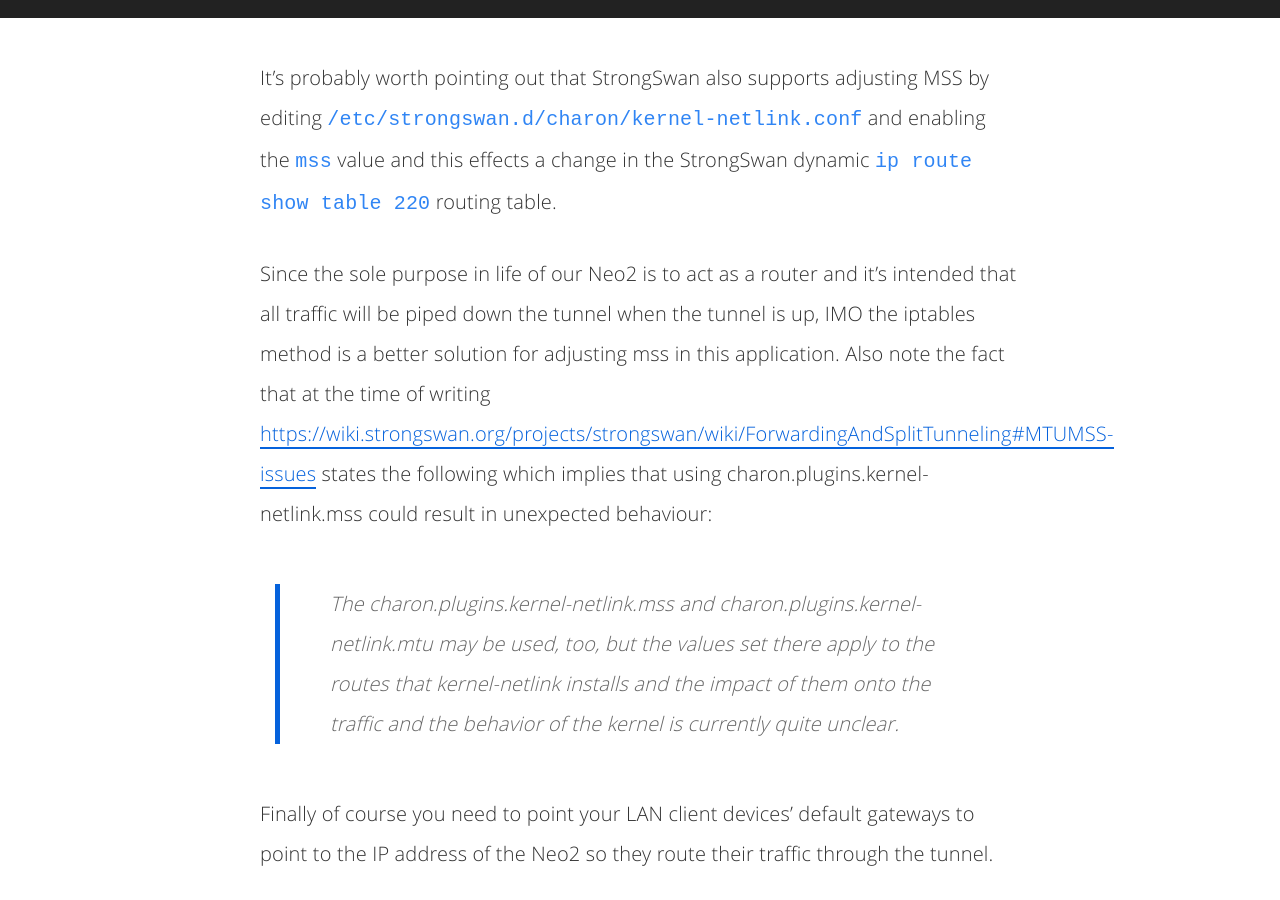
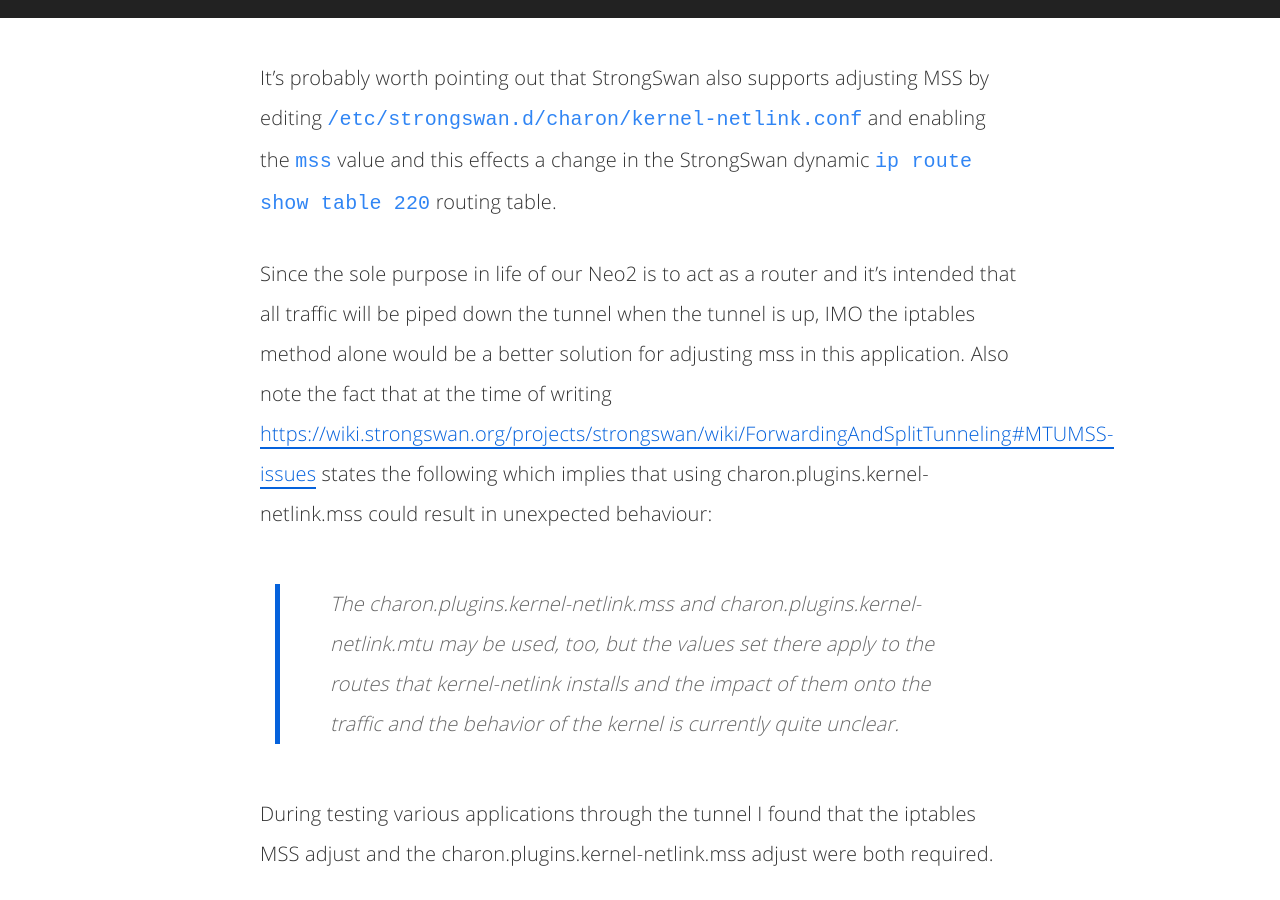
Before and after one commit to bebo-dot-dev/bebo-dot-dev.github.io.src, a Jekyll site: the page built from _posts/2017-06-14-neo2-vpn-gateway.md, in a window 1280 px wide and 900 px high, scrolled down 8326 px. Built offline with Jekyll 4.4.1, drawn with Linux system fonts in a browser that asks for light colours; comment, search, counter and statistics services are not loaded.

Commit message:
MSS clarification

```diff
--- a/_posts/2017-06-14-neo2-vpn-gateway.md
+++ b/_posts/2017-06-14-neo2-vpn-gateway.md
@@ -96,10 +96,12 @@ iptables -t mangle -A FORWARD -s 192.168.0.0/24 -p tcp -m tcp --tcp-flags SYN,RS
 <br/>
 It's probably worth pointing out that StrongSwan also supports adjusting MSS by editing `/etc/strongswan.d/charon/kernel-netlink.conf` and enabling the `mss` value and this effects a change in the StrongSwan dynamic `ip route show table 220` routing table.
 
-Since the sole purpose in life of our Neo2 is to act as a router and it's intended that all traffic will be piped down the tunnel when the tunnel is up, IMO the iptables method is a better solution for adjusting mss in this application. Also note the fact that at the time of writing [https://wiki.strongswan.org/projects/strongswan/wiki/ForwardingAndSplitTunneling#MTUMSS-issues](https://wiki.strongswan.org/projects/strongswan/wiki/ForwardingAndSplitTunneling#MTUMSS-issues){:target="_blank"} states the following which implies that using charon.plugins.kernel-netlink.mss could result in unexpected behaviour:
+Since the sole purpose in life of our Neo2 is to act as a router and it's intended that all traffic will be piped down the tunnel when the tunnel is up, IMO the iptables method alone would be a better solution for adjusting mss in this application. Also note the fact that at the time of writing [https://wiki.strongswan.org/projects/strongswan/wiki/ForwardingAndSplitTunneling#MTUMSS-issues](https://wiki.strongswan.org/projects/strongswan/wiki/ForwardingAndSplitTunneling#MTUMSS-issues){:target="_blank"} states the following which implies that using charon.plugins.kernel-netlink.mss could result in unexpected behaviour:
 
 > *The charon.plugins.kernel-netlink.mss and charon.plugins.kernel-netlink.mtu may be used, too, but the values set there apply
 to the routes that kernel-netlink installs and the impact of them onto the traffic and the behavior of the kernel is currently quite unclear.*
+
+During testing various applications through the tunnel I found that the iptables MSS adjust and the charon.plugins.kernel-netlink.mss adjust were both required.
 
 Finally of course you need to point your LAN client devices' default gateways to point to the IP address of the Neo2 so they route their traffic through the tunnel.
 
```
